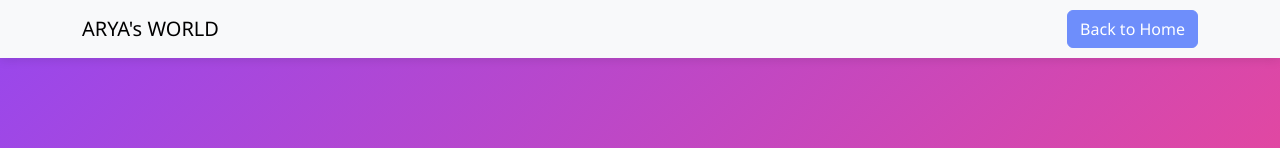
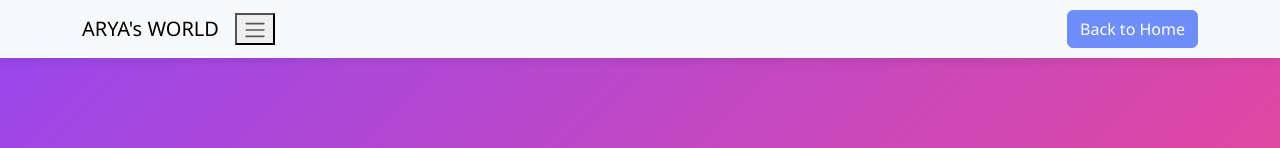
Before and after one commit to sleepyarya/portfolio, a plain HTML site: page learnMore.html in a window 1280 px wide. Shown: the top 148 px of the page. Drawn offline with nearby package versions, Linux system fonts and the light colour scheme.

Commit message:
sementara2

```diff
--- a/learnMore.html
+++ b/learnMore.html
@@ -94,8 +94,8 @@
     <nav class="navbar navbar-expand-lg navbar-light bg-light">
       <div class="container">
         <a class="navbar-brand" href="index.html">ARYA's WORLD</a>
-        <button class="navbar-toggler" type="button" data-bs-toggle="collapse" data-bs-target="#navbarNav">
-          <span class="navbar-toggler-icon">APE NI</span>
+        <button aria-label ="navbar-toggler" type="button" data-bs-toggle="collapse" data-bs-target="#navbarNav">
+          <span class="navbar-toggler-icon"></span>
         </button>
         <div class="collapse navbar-collapse" id="navbarNav">
           <ul class="navbar-nav ms-auto">
```
